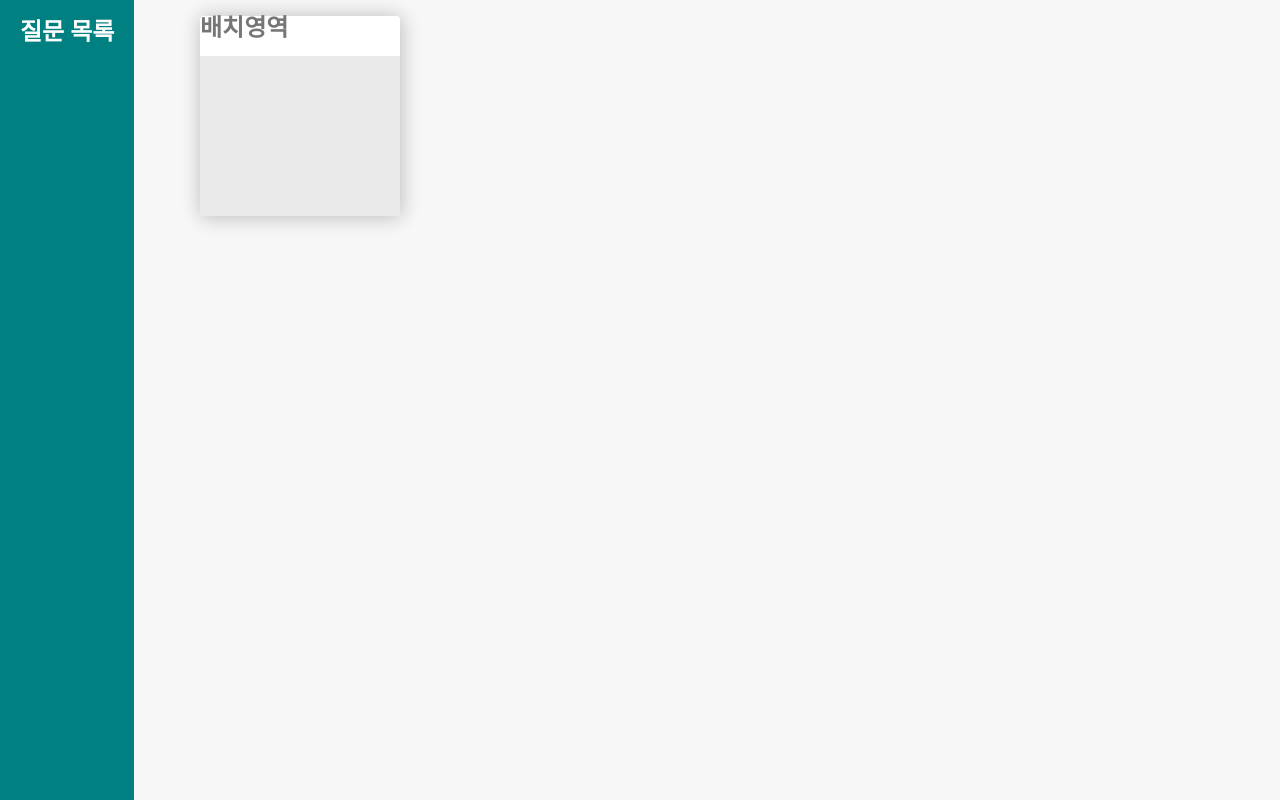
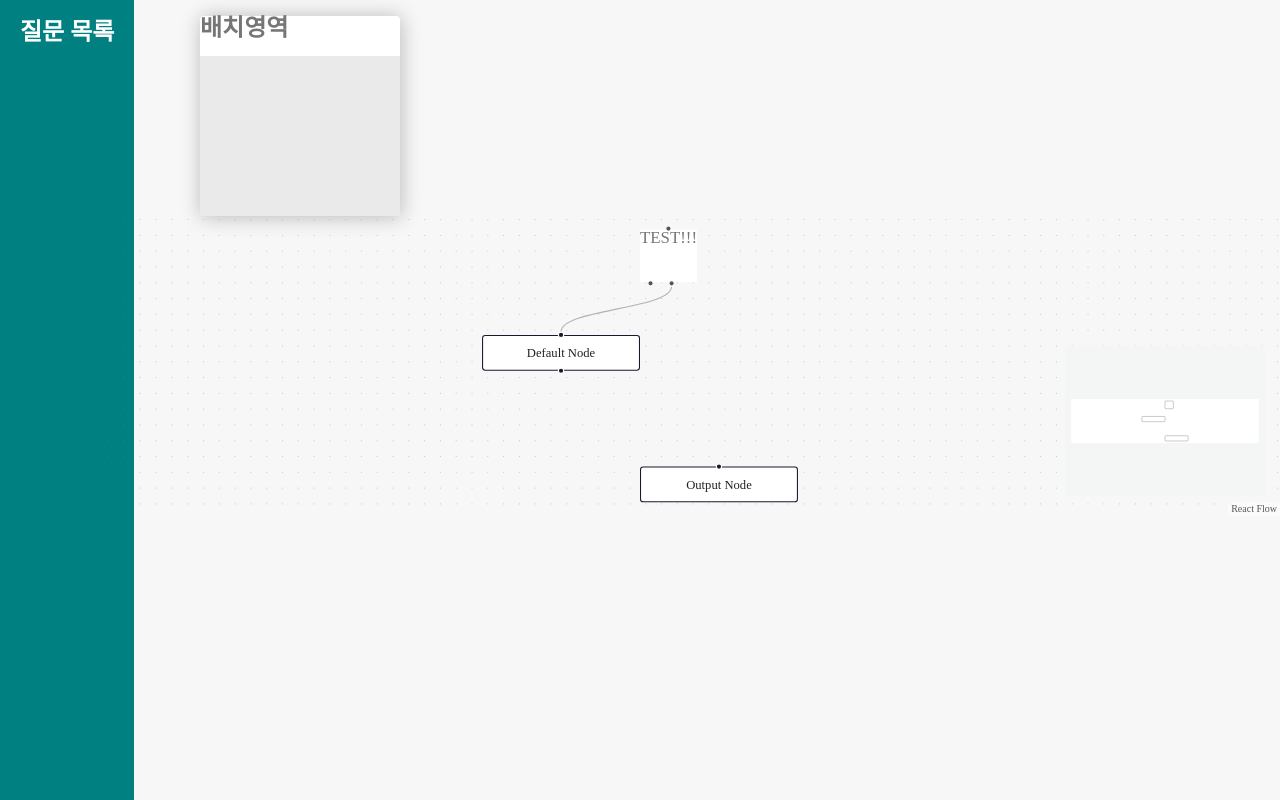
Before and after one commit to totoruo9/dnfl_mbti_backend, a React (Create React App) app: page /diagram in a window 1280 px wide. Built offline with nearby package versions, Linux system fonts and the light colour scheme.

Commit message:
react flow를 사용하여 flow 영역을 구현 예정 (추후 react flow를 직접 구현해 보는 것도 고려, pro 구독료가 너무 비싸....)

```diff
--- a/package.json
+++ b/package.json
@@ -13,6 +13,7 @@
     "react": "^17.0.2",
     "react-beautiful-dnd": "^13.1.0",
     "react-dom": "^17.0.2",
+    "react-flow-renderer": "^10.0.7",
     "react-helmet": "^6.1.0",
     "react-hook-form": "^7.28.1",
     "react-router": "^6.2.2",
--- a/src/routes/Diagram.tsx
+++ b/src/routes/Diagram.tsx
@@ -1,4 +1,6 @@
+import { useState } from "react";
 import { DragDropContext, Draggable, Droppable } from "react-beautiful-dnd";
+import ReactFlow, { Background, Handle, MiniMap, Position } from "react-flow-renderer";
 import { useRecoilValue } from "recoil";
 import styled from "styled-components";
 import { createdItem, flowItems } from "../atoms";
@@ -60,13 +62,62 @@ const DropArea = styled.div`
     height: 100%;
 `;
 
+const initialNodes = [
+    {
+        id: 'agaewt12',
+        type: "testNode",
+        data: { label: 123 },
+        position: { x: 250, y: 25 },
+    },
+
+    {
+        id: 'agewga',
+        // you can also pass a React component as a label
+        data: { label: <div>Default Node</div> },
+        position: { x: 100, y: 125 },
+    },
+    {
+        id: '212gqd',
+        type: 'output',
+        data: { label: 'Output Node' },
+        position: { x: 250, y: 250 },
+    },
+];
+
+const initialEdges = [
+    { id: 'e1-2', source: 'agaewt12', target: 'agewga' },
+    { id: 'e2-3', source: '2', target: '3', animated: true },
+];
+
+const testFn = () => {
+    return (
+        <div style={{height:50, background: "#fff"}}>
+            <Handle type="target" position={Position.Top} />
+            <div>TEST!!!</div>
+            <Handle type="source" position={Position.Bottom} id="a" style={{left:30}} />
+            <Handle type="source" position={Position.Bottom} id="b" style={{left:10}} />
+        </div>
+    )
+}
+
+const nodeTypes = {
+    testNode : testFn
+}
+
+
 function Diagram () {
     const questionCard = useRecoilValue(flowItems);
+    const [nodes, setNodes] = useState(initialNodes);
+    const [edges, setEdges] = useState(initialEdges);
+
+
+
     console.log(questionCard);
 
     const onDragend = (event:any) => {
         console.log(event);
-    }
+    };
+
 
     return (
         <>
@@ -109,6 +160,12 @@ function Diagram () {
                         </CardWrap>
                     )}
                 </Droppable>
+                <div style={{height: 300}}>
+                    <ReactFlow nodes={nodes} edges={edges} nodeTypes={nodeTypes} fitView>
+                        <MiniMap />
+                        <Background />
+                    </ReactFlow>
+                </div>
             </DragDropContext>
         </>
     )
```
Also changed, not shown: 1 other file (tests, documents, lock files or other folders).
